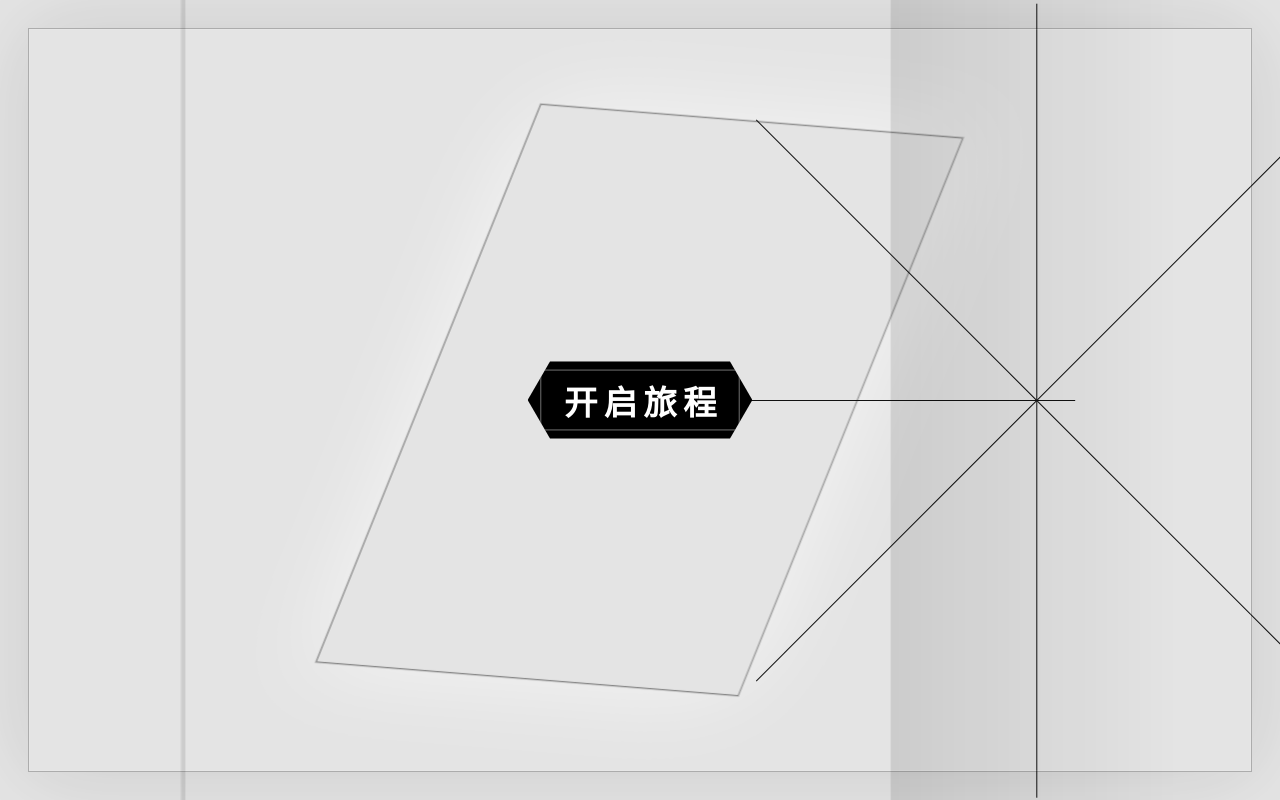
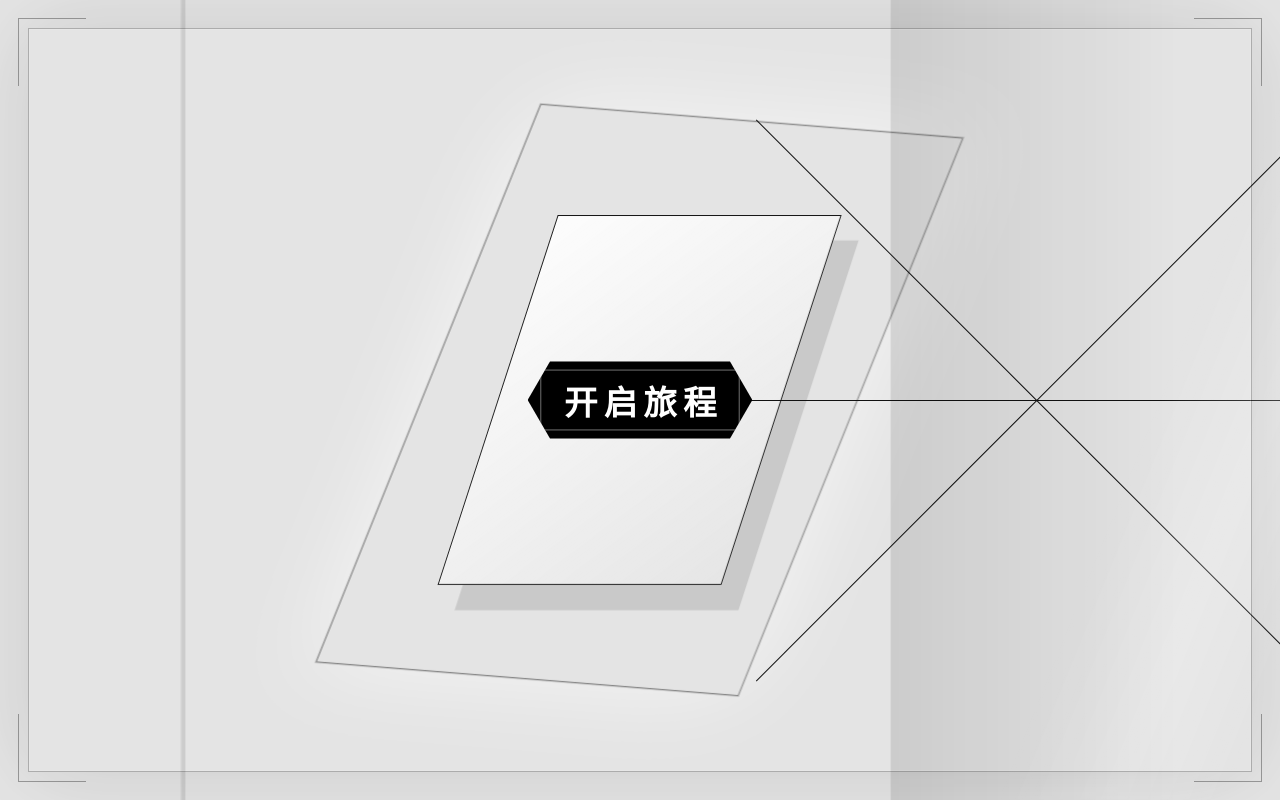
Before and after one commit to Blues-berry/portfolio-hub, a Next.js app: page /en in a window 1280 px wide. Shown: the top 800 px of the page. Built offline with nearby package versions, Linux system fonts and the light colour scheme; no server answers.

Commit message:
feat: enrich intro variants with integrated ui motion

```diff
--- a/app/globals.css
+++ b/app/globals.css
@@ -409,6 +409,34 @@
 .journey-gate[data-variant="eclipse"] .journey-label:hover,
 .journey-gate[data-variant="eclipse"] .journey-label:focus-visible { transform:scale(1.05); background:#fff; color:#080808; box-shadow:0 0 0 7px #080808,0 0 0 8px #fff,0 0 42px rgba(255,255,255,.4); }
 
+/* Integrated UI set: frame, aperture, sheen, reticle, sweep, blips, tracer, pulse. */
+.journey-chrome { position:absolute; inset:18px; z-index:1; pointer-events:none; }
+.journey-chrome i { position:absolute; width:68px; height:68px; border-color:rgba(255,255,255,.45); border-style:solid; opacity:.7; }
+.journey-chrome i:nth-child(1){left:0;top:0;border-width:1px 0 0 1px}.journey-chrome i:nth-child(2){right:0;top:0;border-width:1px 1px 0 0}.journey-chrome i:nth-child(3){left:0;bottom:0;border-width:0 0 1px 1px}.journey-chrome i:nth-child(4){right:0;bottom:0;border-width:0 1px 1px 0}
+.journey-gate[data-variant="prism"] .journey-chrome i { border-color:rgba(0,0,0,.48); }
+
+.journey-monolith > span { position:absolute; inset:25% 38%; background:linear-gradient(135deg,rgba(255,255,255,.9),rgba(255,255,255,.08)); border:1px solid #111; transform:skewX(-18deg); box-shadow:18px 18px 0 rgba(0,0,0,.08); animation:monolithAperture 5s ease-in-out infinite alternate; }
+.journey-monolith > b { position:absolute; top:0; bottom:0; width:18vw; background:linear-gradient(90deg,transparent,rgba(255,255,255,.7),transparent); opacity:.35; transform:skewX(-22deg); animation:monolithSheen 5.6s ease-in-out infinite; }
+.journey-monolith > b:nth-of-type(1){left:4%}.journey-monolith > b:nth-of-type(2){right:4%;animation-delay:-2.8s}
+
+.radar-sweep { position:absolute; left:50%; top:50%; width:min(37vw,370px); height:min(37vw,370px); transform-origin:0 0; border-radius:0 100% 0 0; background:conic-gradient(from 270deg,rgba(255,255,255,.2),transparent 24deg); animation:radarWedge 4.5s linear infinite; }
+.journey-radar em { position:absolute; left:50%; top:50%; width:1px; height:min(39vw,390px); transform-origin:0 0; background:linear-gradient(#fff,transparent); opacity:.2; }
+.journey-radar em:nth-of-type(1){transform:rotate(0deg)}.journey-radar em:nth-of-type(2){transform:rotate(90deg)}.journey-radar em:nth-of-type(3){transform:rotate(180deg)}.journey-radar em:nth-of-type(4){transform:rotate(270deg)}
+
+.journey-signal > b { position:absolute; top:50%; left:12%; width:12px; height:12px; margin-top:-6px; border-radius:50%; background:#fff; box-shadow:0 0 20px 6px rgba(255,255,255,.55); animation:signalTracer 3.4s ease-in-out infinite; }
+.journey-signal > em { position:absolute; inset:21vmin; border:1px solid rgba(255,255,255,.22); border-radius:50%; box-shadow:inset 0 0 40px rgba(255,255,255,.06); animation:signalHalo 6s ease-in-out infinite alternate; }
+
+.journey-label { overflow:visible; }
+.journey-label:active { transform:scale(.97)!important; transition-duration:80ms!important; }
+
+@keyframes monolithAperture { to{transform:skewX(-18deg) scale(.92);box-shadow:28px 28px 0 rgba(0,0,0,.12)} }
+@keyframes monolithSheen { 0%,15%{transform:translateX(-140%) skewX(-22deg);opacity:0} 45%{opacity:.35} 75%,100%{transform:translateX(140%) skewX(-22deg);opacity:0} }
+@keyframes radarWedge { to{transform:rotate(360deg)} }
+@keyframes signalTracer { 0%{left:12%;opacity:0} 12%{opacity:1} 88%{opacity:1} 100%{left:88%;opacity:0} }
+@keyframes signalHalo { to{transform:scale(1.08);opacity:.48} }
+
+@media (max-width:600px){.journey-chrome{inset:12px}.journey-chrome i{width:42px;height:42px}.journey-monolith > span{inset:30% 26%}.radar-sweep{width:38vmin;height:38vmin}.journey-signal > em{inset:32vmin}}
+
 * {
   box-sizing: border-box;
 }
--- a/components/journey-gate.tsx
+++ b/components/journey-gate.tsx
@@ -38,10 +38,11 @@ export function JourneyGate({ children }: { children: React.ReactNode }) {
   return (
     <>
       <div ref={gateRef} data-variant={variant} className={`journey-gate${open ? " is-exiting" : ""}`} role="dialog" aria-modal="true">
+        <div className="journey-chrome" aria-hidden="true"><i /><i /><i /><i /></div>
         <div className="journey-variant-art" aria-hidden="true">
-          {variant === "prism" && <div className="journey-monolith"><i /><i /><i /><i /><i /></div>}
-          {variant === "terminal" && <div className="journey-radar"><span className="radar-core" /><i /><i /><i /><b /><b /></div>}
-          {variant === "eclipse" && <div className="journey-signal"><span /><i /><i /><i /><i /><i /><i /><i /><i /><i /></div>}
+          {variant === "prism" && <div className="journey-monolith"><span /><i /><i /><i /><i /><i /><b /><b /></div>}
+          {variant === "terminal" && <div className="journey-radar"><span className="radar-core" /><span className="radar-sweep" /><i /><i /><i /><b /><b /><em /><em /><em /><em /></div>}
+          {variant === "eclipse" && <div className="journey-signal"><span /><i /><i /><i /><i /><i /><i /><i /><i /><i /><b /><em /></div>}
         </div>
         <button className="journey-label" type="button" onClick={enter} autoFocus>
           开启旅程
```
